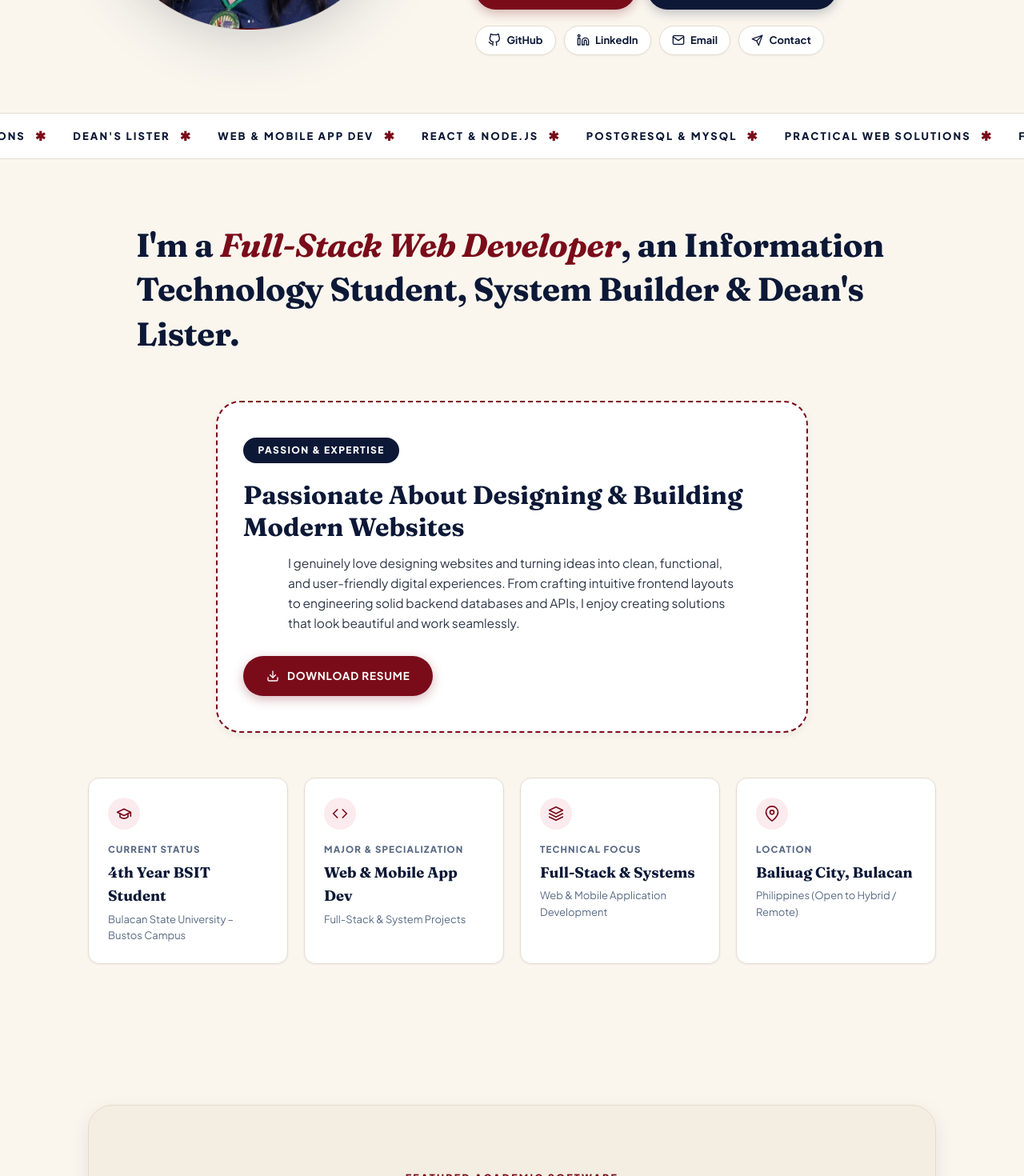
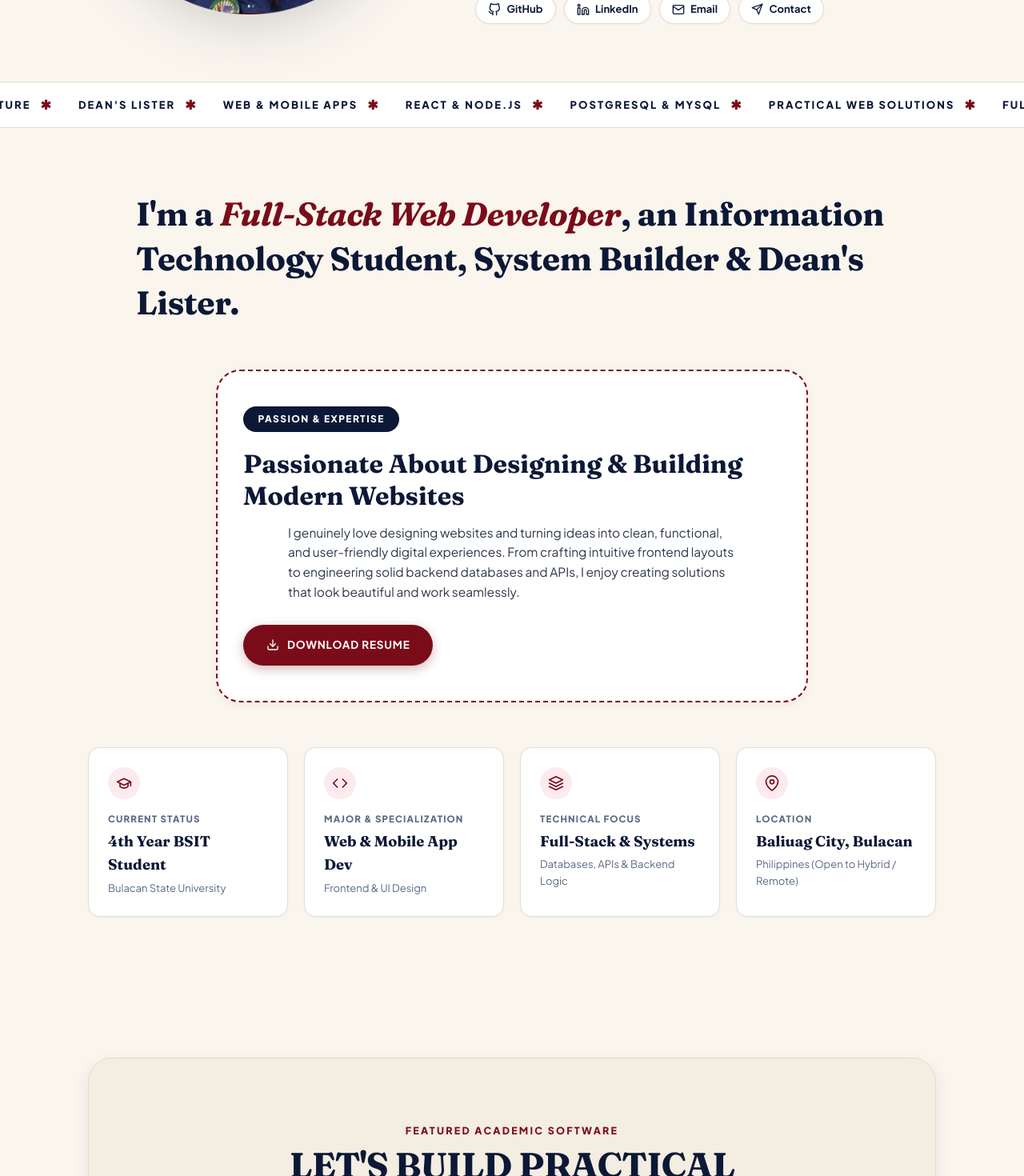
Before and after one commit to gellieascanodelacruz-rgb/Portfolio, a React (Vite) app: page / in a window 1280 px wide. Shown: the part 660-2130 px from the top of the page at 80% size. Built offline with nearby package versions, Linux system fonts and the light colour scheme.

Commit message:
Remove redundant hero kicker subtitle and polish portfolio content

```diff
--- a/src/components/hero.jsx
+++ b/src/components/hero.jsx
@@ -8,9 +8,9 @@ export default function Hero() {
     "FULL-STACK DEVELOPER",
     "BSIT 4TH YEAR",
     "UI/UX & WEB DESIGN",
-    "SOFTWARE SOLUTIONS",
+    "CLEAN ARCHITECTURE",
     "DEAN'S LISTER",
-    "WEB & MOBILE APP DEV",
+    "WEB & MOBILE APPS",
     "REACT & NODE.JS",
     "POSTGRESQL & MYSQL",
     "PRACTICAL WEB SOLUTIONS",
@@ -46,8 +46,7 @@ export default function Hero() {
             {/* Right Details Pane (No Card Wrapper) */}
             <div className="hero-details-pane">
 
-              {/* Editorial Kicker & Headline */}
-              <p className="hero-details-kicker">a dedicated full-stack developer</p>
+              {/* Editorial Headline */}
               <h2 className="hero-details-headline">
                 Functional Web Applications & Thoughtful Systems
               </h2>
--- a/src/data/portfolioData.js
+++ b/src/data/portfolioData.js
@@ -2,7 +2,7 @@
  * GELLIE ANNE DELA CRUZ - PORTFOLIO DATA
  * Bachelor of Science in Information Technology
  * Major in Web and Mobile Application Development
- * Bulacan State University – Bustos Campus
+ * Bulacan State University
  */
 
 import osoadocsLogin from "../assets/images/OSOADOCS/LOGIN OSOADOCS.png";
@@ -29,21 +29,21 @@ export const personalInfo = {
       id: "card-status",
       label: "Current Status",
       value: "4th Year BSIT Student",
-      subtext: "Bulacan State University – Bustos Campus",
+      subtext: "Bulacan State University",
       icon: "GraduationCap",
     },
     {
       id: "card-field",
       label: "Major & Specialization",
       value: "Web & Mobile App Dev",
-      subtext: "Full-Stack & System Projects",
+      subtext: "Frontend & UI Design",
       icon: "Code",
     },
     {
       id: "card-focus",
       label: "Technical Focus",
       value: "Full-Stack & Systems",
-      subtext: "Web & Mobile Application Development",
+      subtext: "Databases, APIs & Backend Logic",
       icon: "Layers",
       highlight: false,
     },
@@ -295,7 +295,7 @@ export const experienceData = [
   {
     id: "exp-academic",
     role: "Student Developer — Academic Projects",
-    organization: "Bulacan State University – Bustos Campus",
+    organization: "Bulacan State University",
     period: "2023 – Present",
     type: "Academic Software Development",
     description:
@@ -312,7 +312,7 @@ export const experienceData = [
 export const educationData = {
   degree: "Bachelor of Science in Information Technology",
   major: "Major in Web and Mobile Application Development",
-  institution: "Bulacan State University – Bustos Campus",
+  institution: "Bulacan State University",
   period: "2023 – Present",
   expectedGraduation: "Expected Graduation: 2027",
   status: "4th Year Undergraduate Student",
@@ -324,7 +324,7 @@ export const achievementsData = [
   {
     id: "ach-deans-list",
     title: "Dean's Lister",
-    issuer: "Bulacan State University – Bustos Campus",
+    issuer: "Bulacan State University",
     period: "Academic Excellence",
     description:
       "Recognized for maintaining high scholastic standing and demonstrating excellence in Information Technology and Web & Mobile Application Development coursework.",
@@ -335,12 +335,12 @@ export const resumeData = {
   title: "Gellie Anne Dela Cruz - Resume",
   version: "Full-Stack Web Developer",
   summary:
-    "Bachelor of Science in Information Technology student majoring in Web and Mobile Application Development at Bulacan State University – Bustos Campus. Passionate about turning ideas into functional, user-friendly, and practical web applications. Experienced in front-end and back-end development, database management, API integration, and developing web, desktop, and system projects.",
+    "Bachelor of Science in Information Technology student majoring in Web and Mobile Application Development at Bulacan State University. Passionate about turning ideas into functional, user-friendly, and practical web applications. Experienced in front-end and back-end development, database management, API integration, and developing web, desktop, and system projects.",
   sections: [
     {
       title: "Education",
       items: [
-        "Bachelor of Science in Information Technology — Major in Web and Mobile Application Development (Bulacan State University – Bustos Campus, 2023 – Present, Expected Grad: 2027)",
+        "Bachelor of Science in Information Technology — Major in Web and Mobile Application Development (Bulacan State University, 2023 – Present, Expected Grad: 2027)",
       ],
     },
     {
@@ -364,7 +364,7 @@ export const resumeData = {
     {
       title: "Honors & Achievements",
       items: [
-        "Dean's Lister — Bulacan State University – Bustos Campus",
+        "Dean's Lister — Bulacan State University",
       ],
     },
   ],
```
